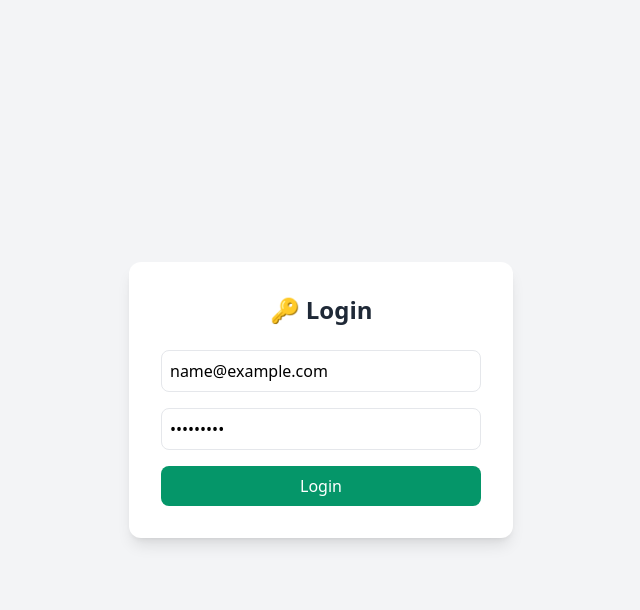
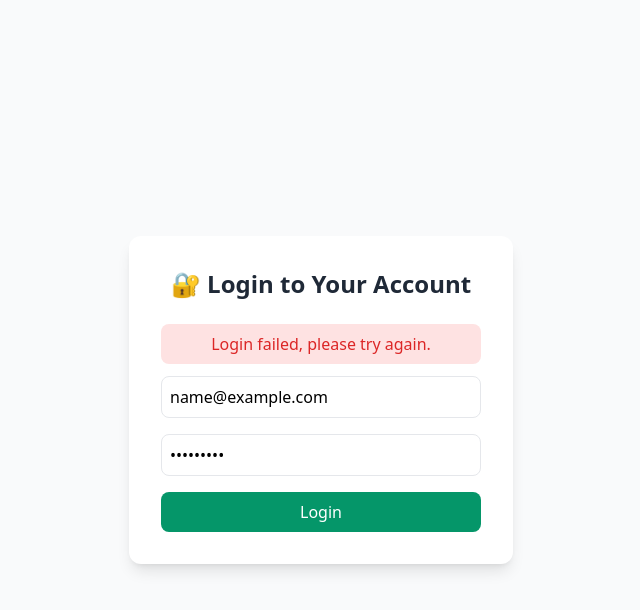
Before and after one commit to cchidiebere64-dot/Mexicatrading, a React (Vite) app: page / in a window 1280 px wide. Both pictures are taken after typing "name@example.com", "Sample123" into the empty fields and a click on the button "Login". Shown: the top 610 px of the page, without its empty margins (319-959 px from the left). Built offline with nearby package versions, Linux system fonts and the light colour scheme; no server answers.

Commit message:
Update Login.jsx

```diff
--- a/src/pages/Login.jsx
+++ b/src/pages/Login.jsx
@@ -4,36 +4,55 @@ import axios from "axios";
 export default function Login({ setToken, setUser }) {
   const [email, setEmail] = useState("");
   const [password, setPassword] = useState("");
+  const [loading, setLoading] = useState(false);
+  const [error, setError] = useState("");
 
   const handleLogin = async (e) => {
     e.preventDefault();
+    setLoading(true);
+    setError("");
+
     try {
+      console.log("🔹 Sending login request...");
       const res = await axios.post(
         "https://mexicatradingbackend.onrender.com/api/auth/login",
         { email, password }
       );
 
-      // Save token and user safely
-      sessionStorage.setItem("token", res.data.token);
-      sessionStorage.setItem("user", JSON.stringify(res.data.user));
+      console.log("✅ Login response:", res.data);
 
-      setToken(res.data.token);
-      setUser(res.data.user);
+      if (res.data && res.data.token) {
+        sessionStorage.setItem("token", res.data.token);
+        sessionStorage.setItem("user", JSON.stringify(res.data.user));
+
+        setToken(res.data.token);
+        setUser(res.data.user);
+      } else {
+        throw new Error("Invalid response from server");
+      }
     } catch (err) {
-      console.error(err.response?.data || err.message);
-      alert(err.response?.data?.message || "Login failed");
+      console.error("❌ Login failed:", err.response?.data || err.message);
+      setError(err.response?.data?.message || "Login failed, please try again.");
+    } finally {
+      setLoading(false);
     }
   };
 
   return (
-    <div className="flex items-center justify-center min-h-screen">
+    <div className="flex items-center justify-center min-h-screen bg-gray-50 dark:bg-gray-900">
       <form
         onSubmit={handleLogin}
         className="bg-white dark:bg-gray-800 p-8 rounded-xl shadow-lg w-96"
       >
         <h2 className="text-2xl font-bold mb-6 text-center text-gray-800 dark:text-white">
-          🔑 Login
+          🔐 Login to Your Account
         </h2>
+
+        {error && (
+          <p className="text-red-600 text-center mb-3 bg-red-100 dark:bg-red-900 p-2 rounded-lg">
+            {error}
+          </p>
+        )}
 
         <input
           type="email"
@@ -58,8 +77,9 @@ export default function Login({ setToken, setUser }) {
         <button
           type="submit"
           className="w-full bg-emerald-600 text-white p-2 rounded-lg hover:bg-emerald-700 transition"
+          disabled={loading}
         >
-          Login
+          {loading ? "Logging in..." : "Login"}
         </button>
       </form>
     </div>
```
